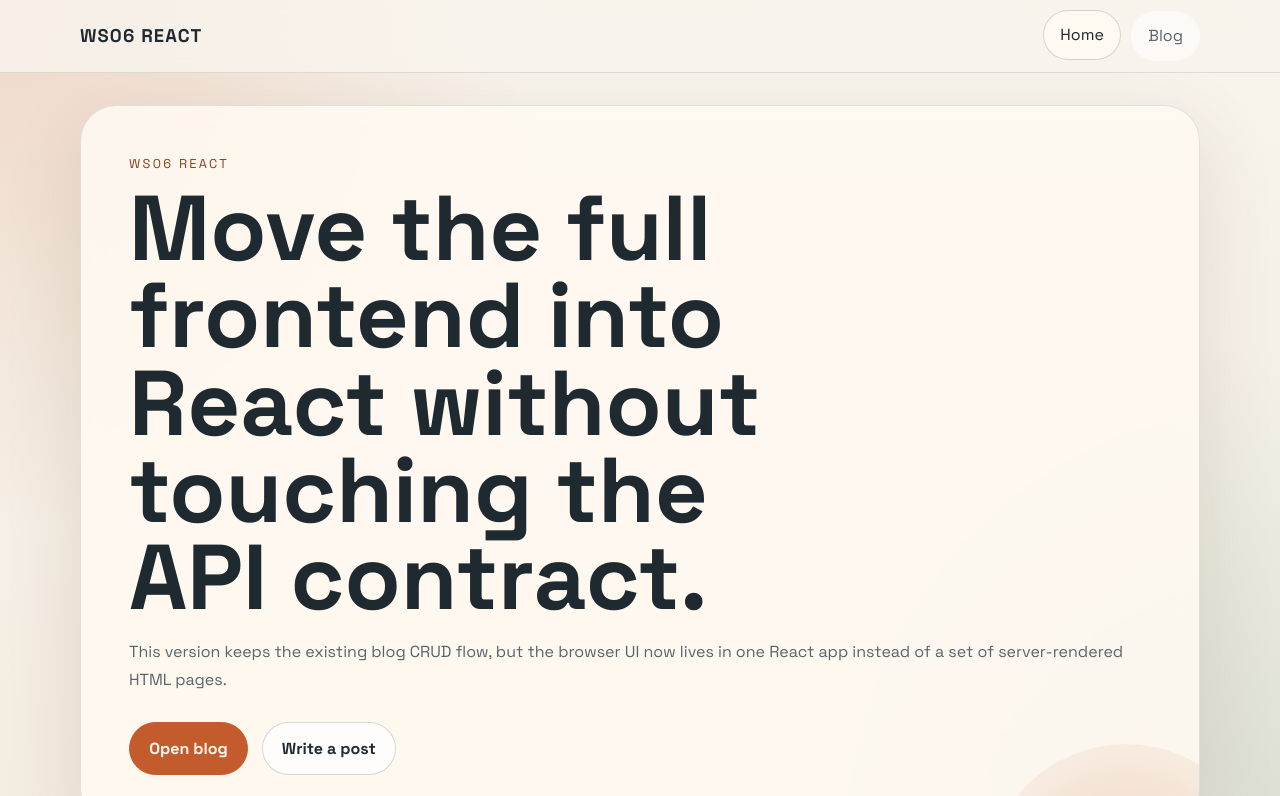
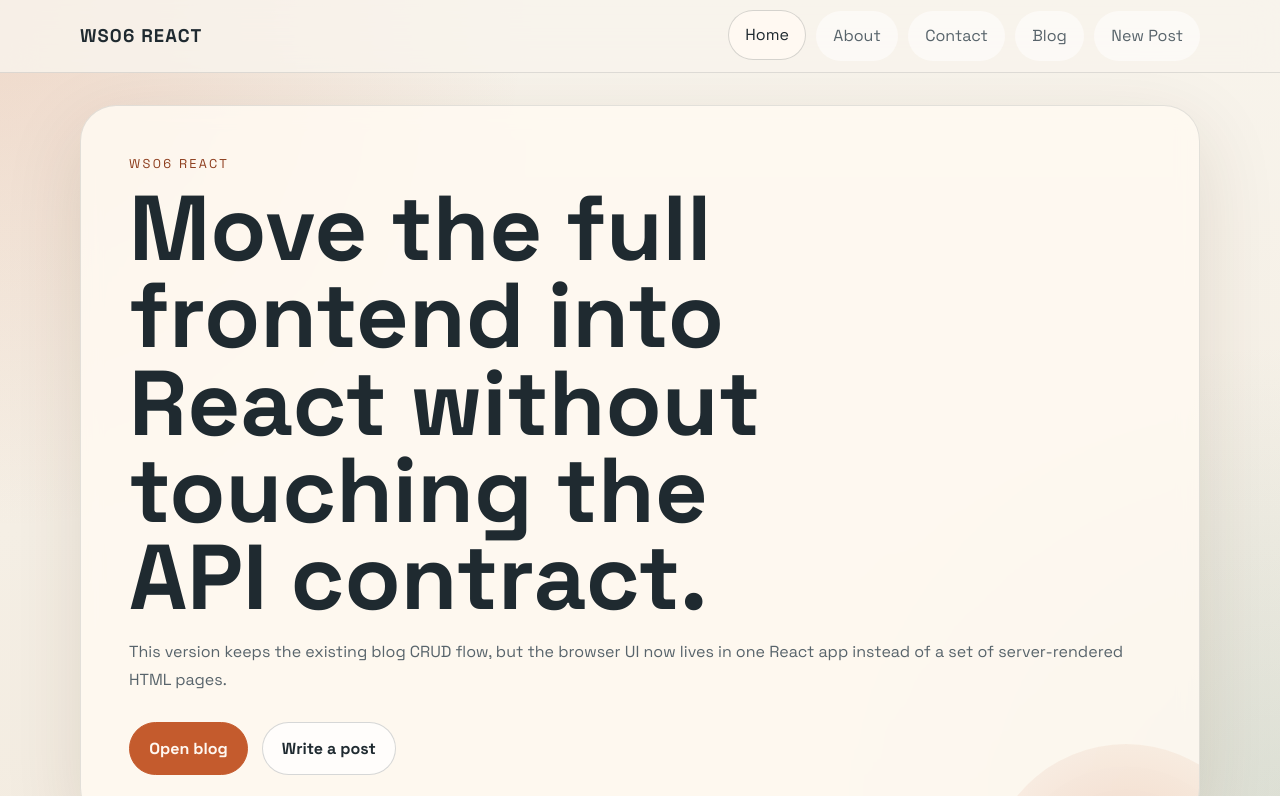
Before and after one commit to kimmolehtimaki/WS06_React, a React (Vite) app in the folder frontend/: page / in a window 1280 px wide. Shown: the top 796 px of the page. Built offline with nearby package versions, Linux system fonts and the light colour scheme.

Commit message:
Update navigation and readme checklist

```diff
--- a/frontend/src/components/Header.jsx
+++ b/frontend/src/components/Header.jsx
@@ -8,7 +8,10 @@ function Header() {
         <nav className="nav">
           {/* TODO (student): Add navigation links as you complete routes. */}
           <NavLink to="/" end>Home</NavLink>
+          <NavLink to="/about">About</NavLink>
+          <NavLink to="/contact">Contact</NavLink>
           <NavLink to="/blog">Blog</NavLink>
+          <NavLink to="/posts/new">New Post</NavLink>
           {/* Suggested links to add: /about, /contact, /posts/new */}
         </nav>
       </div>
```
Also changed, not shown: 1 other file (tests, documents, lock files or other folders).
